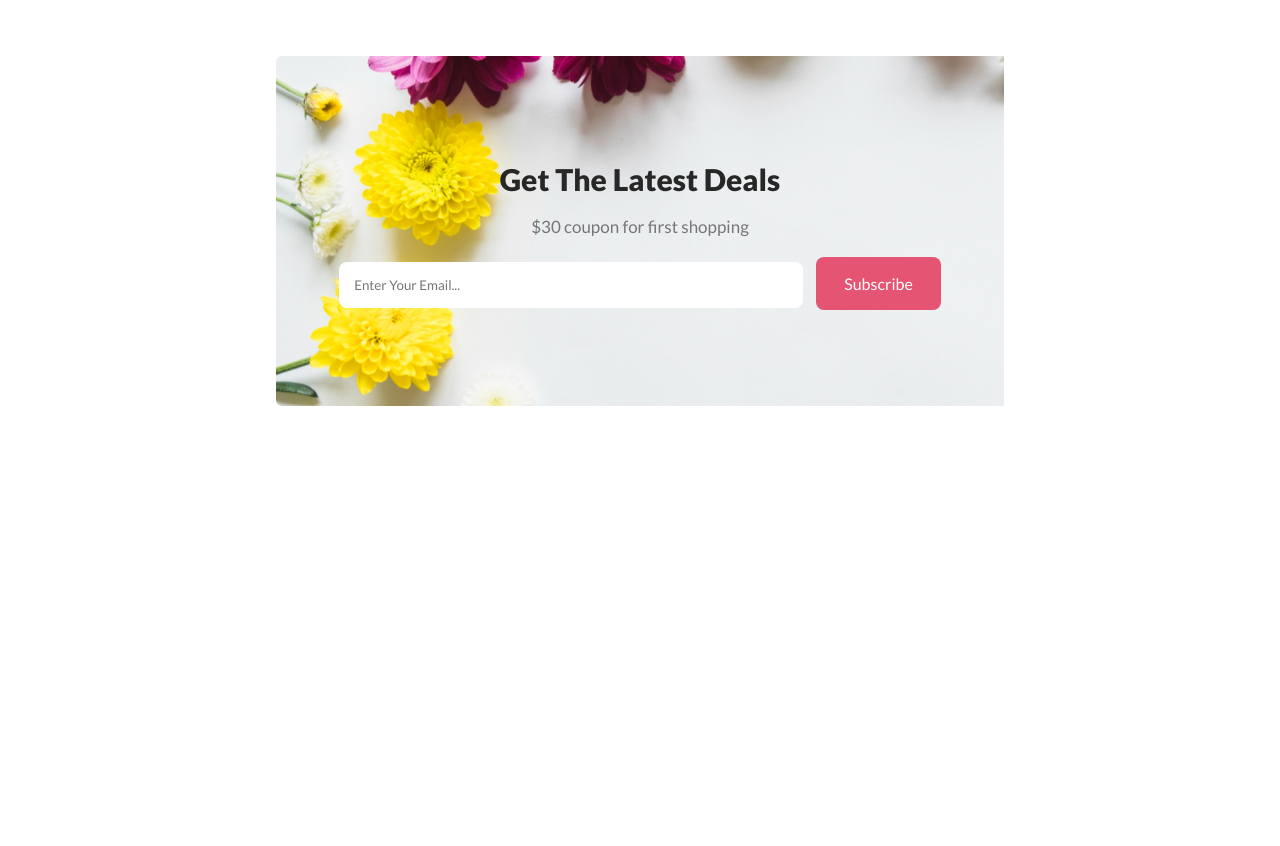
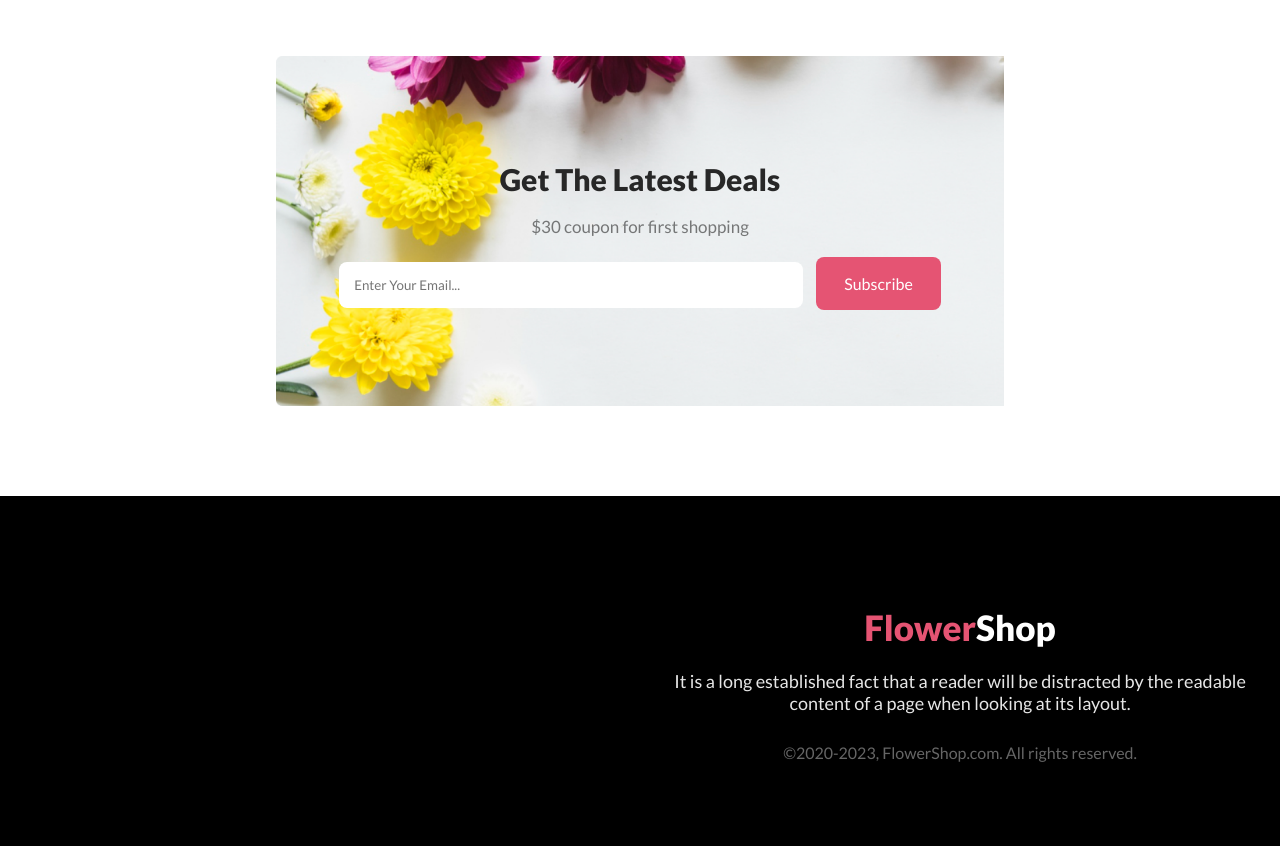
Before and after one commit to mdabdurrahman07/assignment-one, a plain HTML site: page index.html in a window 1280 px wide. Shown: the part 2906-3752 px from the top of the page. Before the commit the page ends 3402 px from the top, so only its background shows below. Drawn offline with Linux system fonts and the light colour scheme.

Commit message:
project complete

```diff
--- a/index.html
+++ b/index.html
@@ -118,5 +118,14 @@
           <!-- deals section end  -->
     </main>
     <!-- main part  end -->
+    <!-- footer part start -->
+    <footer>
+        <div class="bottom-section-container">
+            <h1 class="bottom-section-text"> <span class="primary-text">Flower</span>Shop</h1>
+            <p class="bottom-section-description">It is a long established fact that a reader will be distracted by the readable <br>content of a page when looking at its layout.</p>
+            <h6 class="bottom-copy-right">&copy;2020-2023, FlowerShop.com. All rights reserved.</h6>
+        </div>
+
+    </footer>
 </body>
 </html>
--- a/styles/index.css
+++ b/styles/index.css
@@ -246,3 +246,36 @@ margin-bottom: 110px;
     padding-top: 90px;
 }
 /* deal section related styles end */
+
+/* footer and bottom section related style start */
+.bottom-section-container{
+    background-color: black;
+    color: white;
+    width: 1920px;
+    height: 350px;
+    text-align: center;
+    /* padding: 50px; */
+}
+.bottom-section-text{
+   text-align: center;
+    font-size: 35px;
+    font-weight: 800;
+    padding-top: 110px;
+    padding-bottom: 22px;
+
+}
+.bottom-section-description{
+    color: rgba(255, 255, 255, 0.90);
+    text-align: center;
+    font-size: 18px;
+    font-weight: 500;
+    padding-bottom: 24px;
+
+}
+.bottom-copy-right{
+    color: rgba(255, 255, 255, 0.40);
+    font-size: 16px;
+    font-weight: 500;
+    padding-top: 5px;
+
+}
```
